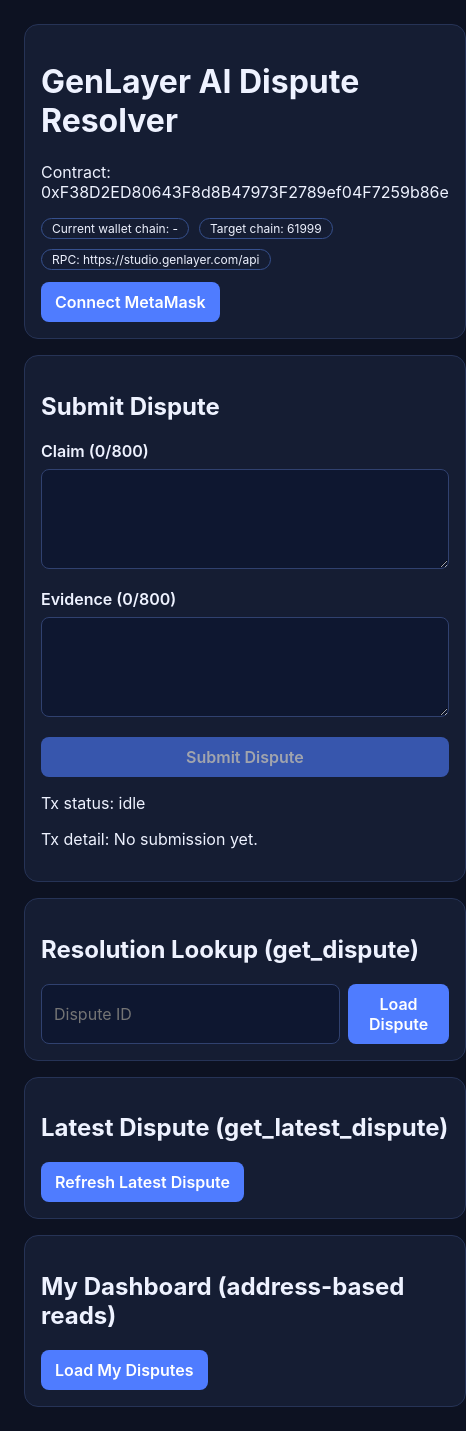
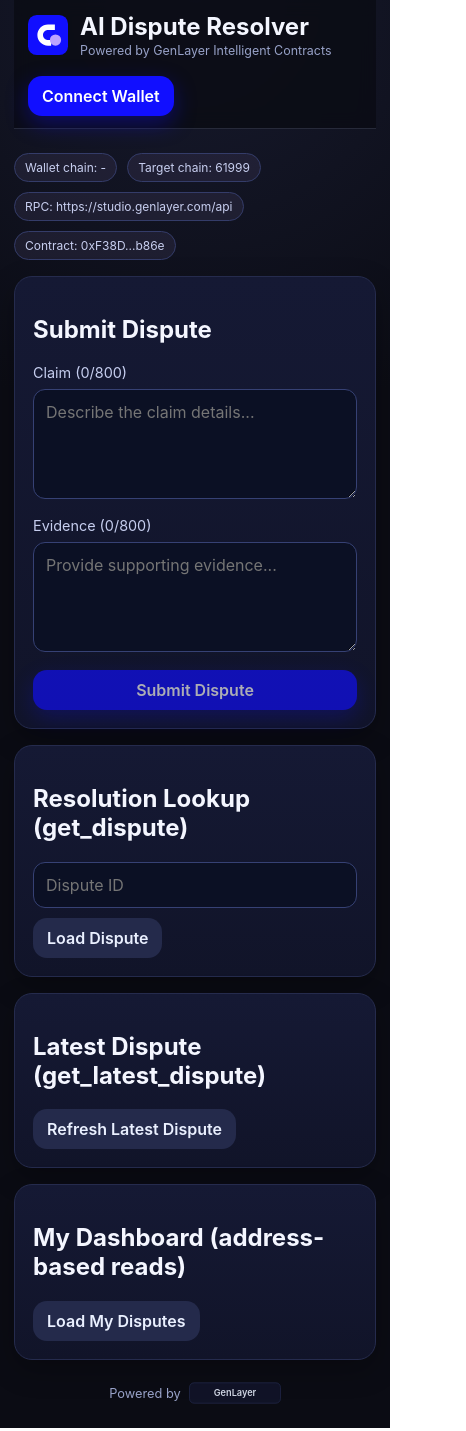
Before and after one commit to iamsuperfly/dispute-resolver-genlayer, a Next.js app: page / in a window 390 px wide. Shown: the whole page, 466 px wide, since content can reach past the window. Built offline with nearby package versions, Linux system fonts and the light colour scheme.

Commit message:
Polish frontend UI and add brand asset placeholders

```diff
--- a/app/globals.css
+++ b/app/globals.css
@@ -2,85 +2,186 @@
   box-sizing: border-box;
 }
 
+:root {
+  --bg: #0b0c14;
+  --panel: #121526;
+  --panel-border: #252b4d;
+  --muted: #98a2c8;
+  --text: #f4f6ff;
+  --primary: #110fff;
+  --primary-soft: #bca2ff;
+  --warning: #f5c55a;
+  --error: #ff929c;
+}
+
 body {
   margin: 0;
-  font-family: Inter, Arial, sans-serif;
-  background: #0d1222;
-  color: #eef2ff;
+  font-family: Inter, system-ui, -apple-system, Segoe UI, Roboto, sans-serif;
+  background: radial-gradient(circle at top, #171a2e 0%, var(--bg) 30%);
+  color: var(--text);
 }
 
-a {
-  color: #9cb5ff;
-}
-
-main {
-  max-width: 1000px;
+.page-shell {
+  max-width: 1050px;
   margin: 0 auto;
-  padding: 24px;
-}
-
-.card {
-  background: #151d33;
-  border: 1px solid #263356;
-  border-radius: 14px;
-  padding: 16px;
-}
-
-.grid {
+  padding: 0 24px 36px;
   display: grid;
   gap: 16px;
 }
 
+.topbar {
+  position: sticky;
+  top: 0;
+  z-index: 10;
+  backdrop-filter: blur(9px);
+  background: rgba(11, 12, 20, 0.85);
+  border-bottom: 1px solid rgba(152, 162, 200, 0.2);
+}
+
+.topbar-inner {
+  max-width: 1050px;
+  margin: 0 auto;
+  padding: 16px 24px;
+  display: flex;
+  justify-content: space-between;
+  gap: 18px;
+  align-items: center;
+  flex-wrap: wrap;
+}
+
+.brand-group { display: flex; align-items: center; gap: 12px; }
+.title { margin: 0; font-size: 1.5rem; }
+.subtitle { margin: 2px 0 0; font-size: 0.78rem; color: var(--muted); }
+
+.wallet-group { display: flex; align-items: center; gap: 10px; flex-wrap: wrap; justify-content: flex-end; }
+.connected { font-size: 0.88rem; color: var(--muted); }
+.connected strong { color: var(--primary-soft); font-family: ui-monospace, SFMono-Regular, Menlo, monospace; }
+
+.meta-row { display: flex; flex-wrap: wrap; gap: 10px; margin-top: 8px; }
+.badge {
+  border: 1px solid #343c69;
+  border-radius: 999px;
+  padding: 6px 10px;
+  font-size: 0.75rem;
+  color: #c8cff0;
+  background: rgba(188, 162, 255, 0.08);
+}
+.contract { margin-left: auto; }
+
+.card {
+  background: linear-gradient(180deg, #151934 0%, #111429 100%);
+  border: 1px solid var(--panel-border);
+  border-radius: 18px;
+  padding: 18px;
+  box-shadow: 0 10px 28px rgba(0, 0, 0, 0.25);
+}
+
+.grid { display: grid; gap: 14px; }
+
 label {
   display: block;
   margin-bottom: 8px;
-  font-weight: 600;
+  color: #c6ceef;
+  font-size: 0.9rem;
 }
 
-input,
-textarea,
-button {
-  font: inherit;
+input, textarea, button { font: inherit; }
+
+input, textarea {
+  width: 100%;
+  border-radius: 12px;
+  border: 1px solid #364174;
+  background: #0b1024;
+  color: var(--text);
+  padding: 12px;
+  transition: border-color 150ms ease;
 }
 
-input,
-textarea {
-  width: 100%;
-  border-radius: 8px;
-  border: 1px solid #30416f;
-  background: #0e1730;
-  color: #eef2ff;
-  padding: 10px 12px;
+input:focus, textarea:focus {
+  outline: none;
+  border-color: var(--primary-soft);
 }
 
-textarea {
-  min-height: 100px;
-  resize: vertical;
+textarea { min-height: 110px; resize: vertical; }
+
+.button {
+  border: 0;
+  border-radius: 14px;
+  padding: 10px 14px;
+  cursor: pointer;
+  font-weight: 600;
+  transition: transform 150ms ease, opacity 150ms ease, background 150ms ease;
 }
 
-button {
-  border: 0;
-  border-radius: 8px;
-  padding: 10px 14px;
-  cursor: pointer;
-  background: #4f7cff;
+.button:hover { transform: translateY(-1px); }
+.button:disabled { cursor: not-allowed; opacity: 0.65; transform: none; }
+.button.full { width: 100%; }
+.button.primary { background: var(--primary); color: white; box-shadow: 0 8px 22px rgba(17, 15, 255, 0.35); }
+.button.primary:hover { background: #0c0bd6; }
+.button.secondary { background: #242a4b; color: #eaf0ff; }
+.button.secondary:hover { background: #2d3560; }
+.button.warning { background: transparent; border: 1px solid var(--warning); color: var(--warning); }
+
+.lookup-row { display: flex; gap: 10px; flex-wrap: wrap; }
+.lookup-row input { flex: 1 1 240px; }
+
+.stepper {
+  display: grid;
+  grid-template-columns: repeat(3, 1fr);
+  gap: 10px;
+  margin: 8px 0 12px;
+}
+.step { text-align: center; color: var(--muted); font-size: 0.8rem; text-transform: capitalize; }
+.step-dot {
+  width: 34px;
+  height: 34px;
+  border-radius: 10px;
+  margin: 0 auto 8px;
+  display: grid;
+  place-items: center;
+  background: #2b325b;
+  color: #b8c0e6;
+  font-weight: 700;
+}
+.step-dot.active {
+  background: var(--primary);
   color: white;
-  font-weight: 600;
+  transform: scale(1.05);
+  box-shadow: 0 0 0 5px rgba(17, 15, 255, 0.2);
 }
 
-button:disabled {
-  opacity: 0.6;
-  cursor: not-allowed;
+.dispute-card {
+  border: 1px solid #303b69;
+  border-radius: 12px;
+  padding: 12px;
+  background: rgba(9, 13, 30, 0.7);
+}
+.dispute-card p { margin: 6px 0; }
+
+.muted { color: var(--muted); }
+.hash {
+  margin-top: 8px;
+  word-break: break-all;
+  font-family: ui-monospace, SFMono-Regular, Menlo, monospace;
+  color: #95a2d6;
+  font-size: 0.78rem;
 }
 
-.badge {
-  display: inline-block;
-  border-radius: 999px;
-  border: 1px solid #36508d;
-  padding: 2px 10px;
-  font-size: 12px;
+.error { color: var(--error); margin: 0; }
+
+.footer {
+  margin-top: 6px;
+  display: flex;
+  align-items: center;
+  justify-content: center;
+  gap: 8px;
+  color: var(--muted);
+  font-size: 0.8rem;
 }
+.footer-brand { display: inline-flex; align-items: center; opacity: 0.88; }
 
-.error {
-  color: #ff9898;
+@media (max-width: 760px) {
+  .page-shell { padding: 0 14px 24px; }
+  .topbar-inner { padding: 12px 14px; }
+  .contract { margin-left: 0; }
 }
--- a/app/page.tsx
+++ b/app/page.tsx
@@ -1,6 +1,7 @@
 "use client";
 
 import { FormEvent, useState } from "react";
+import Image from "next/image";
 import { TransactionStatus } from "genlayer-js/types";
 
 import { useWallet } from "@/app/wallet-provider";
@@ -10,6 +11,11 @@
 
 function shortAddress(address: string) {
   return `${address.slice(0, 6)}...${address.slice(-4)}`;
+}
+
+function getStepState(txStatus: TxStatus, step: "submitted" | "accepted" | "finalized") {
+  const order: Record<string, number> = { idle: 0, submitted: 1, accepted: 2, finalized: 3, failed: -1 };
+  return order[txStatus] >= order[step];
 }
 
 export default function HomePage() {
@@ -154,121 +160,128 @@
   }
 
   return (
-    <main className="grid">
-      <header className="card">
-        <h1>GenLayer AI Dispute Resolver</h1>
-        <p>Contract: {CONTRACT_ADDRESS}</p>
-        <div style={{ display: "flex", gap: 10, flexWrap: "wrap", alignItems: "center" }}>
-          <span className="badge">Current wallet chain: {isConnected ? chainId : "-"}</span>
-          <span className="badge">Target chain: {GENLAYER_CHAIN.id}</span>
-          <span className="badge">RPC: {GENLAYER_CHAIN.rpcUrl}</span>
+    <main className="page-shell">
+      <header className="topbar">
+        <div className="topbar-inner">
+          <div className="brand-group">
+            <Image src="/assets/logos/logo-light.svg" alt="AI Dispute Resolver" width={40} height={40} />
+            <div>
+              <h1 className="title">AI Dispute Resolver</h1>
+              <p className="subtitle">Powered by GenLayer Intelligent Contracts</p>
+            </div>
+          </div>
+
+          <div className="wallet-group">
+            {isConnected ? (
+              <>
+                <span className="connected">Connected as <strong>{shortAddress(account ?? "")}</strong></span>
+                <button onClick={() => disconnect()} type="button" className="button secondary">Disconnect</button>
+                {!isCorrectNetwork && (
+                  <button onClick={() => void ensureNetwork()} type="button" className="button warning">Switch to GenLayer</button>
+                )}
+              </>
+            ) : (
+              <button onClick={() => void connect()} type="button" className="button primary">Connect Wallet</button>
+            )}
+          </div>
         </div>
+      </header>
 
-        <div style={{ marginTop: 12, display: "flex", gap: 10, flexWrap: "wrap", alignItems: "center" }}>
-          {!isConnected ? (
-            <button onClick={() => void connect()} type="button">
-              Connect MetaMask
-            </button>
-          ) : (
-            <>
-              <span>Connected as {shortAddress(account ?? "")}</span>
-              <button onClick={() => disconnect()} type="button">
-                Disconnect
-              </button>
-              {!isCorrectNetwork && (
-                <button onClick={() => void ensureNetwork()} type="button">
-                  Switch to GenLayer
-                </button>
-              )}
-            </>
-          )}
-        </div>
+      <section className="meta-row">
+        <span className="badge">Wallet chain: {isConnected ? chainId : "-"}</span>
+        <span className="badge">Target chain: {GENLAYER_CHAIN.id}</span>
+        <span className="badge">RPC: {GENLAYER_CHAIN.rpcUrl}</span>
+        <span className="badge contract">Contract: {shortAddress(CONTRACT_ADDRESS)}</span>
+      </section>
 
-        {!isCorrectNetwork && isConnected && <p className="error">Wallet is on wrong network. Submissions are blocked.</p>}
-        {walletError && <p className="error">{walletError}</p>}
-      </header>
+      {!isCorrectNetwork && isConnected && <p className="error">Wallet is on wrong network. Submissions are blocked.</p>}
+      {walletError && <p className="error">{walletError}</p>}
 
       <section className="card">
         <h2>Submit Dispute</h2>
         <form className="grid" onSubmit={onSubmit}>
           <div>
             <label htmlFor="claim">Claim ({claim.length}/{MAX_CHARS})</label>
-            <textarea id="claim" maxLength={MAX_CHARS} value={claim} onChange={(event) => setClaim(event.target.value)} />
+            <textarea id="claim" maxLength={MAX_CHARS} value={claim} onChange={(event) => setClaim(event.target.value)} placeholder="Describe the claim details..." />
           </div>
           <div>
             <label htmlFor="evidence">Evidence ({evidence.length}/{MAX_CHARS})</label>
-            <textarea id="evidence" maxLength={MAX_CHARS} value={evidence} onChange={(event) => setEvidence(event.target.value)} />
+            <textarea id="evidence" maxLength={MAX_CHARS} value={evidence} onChange={(event) => setEvidence(event.target.value)} placeholder="Provide supporting evidence..." />
           </div>
-          <button type="submit" disabled={!isConnected || !isCorrectNetwork || txStatus === "submitted" || txStatus === "accepted"}>
+          <button type="submit" className="button primary full" disabled={!isConnected || !isCorrectNetwork || txStatus === "submitted" || txStatus === "accepted"}>
             {txStatus === "submitted" || txStatus === "accepted" ? "Submitting..." : "Submit Dispute"}
           </button>
         </form>
         {formError && <p className="error">{formError}</p>}
-        <p>Tx status: {txStatus}</p>
-        <p>Tx detail: {txStatusMessage}</p>
-        {txHash && <p>Tx hash: {txHash}</p>}
       </section>
+
+      {txHash && (
+        <section className="card">
+          <h2>Transaction Status</h2>
+          <div className="stepper">
+            {(["submitted", "accepted", "finalized"] as const).map((step, index) => (
+              <div className="step" key={step}>
+                <div className={`step-dot ${getStepState(txStatus, step) ? "active" : ""}`}>{index + 1}</div>
+                <span>{step}</span>
+              </div>
+            ))}
+          </div>
+          <p className="muted">{txStatusMessage}</p>
+          <p className="hash">Tx: {txHash}</p>
+        </section>
+      )}
 
       <section className="card">
         <h2>Resolution Lookup (get_dispute)</h2>
-        <form style={{ display: "flex", gap: 8 }} onSubmit={onLookupSubmit}>
+        <form className="lookup-row" onSubmit={onLookupSubmit}>
           <input type="number" min={1} value={lookupId} onChange={(event) => setLookupId(event.target.value)} placeholder="Dispute ID" />
-          <button type="submit">Load Dispute</button>
+          <button type="submit" className="button secondary">Load Dispute</button>
         </form>
-        {isLookupLoading && <p>Loading dispute...</p>}
+        {isLookupLoading && <p className="muted">Loading dispute...</p>}
         {lookupError && <p className="error">{lookupError}</p>}
         {lookedUpDispute && <DisputeView dispute={lookedUpDispute} />}
       </section>
 
       <section className="card">
         <h2>Latest Dispute (get_latest_dispute)</h2>
-        <button onClick={() => void onLoadLatest()} type="button" style={{ width: "fit-content" }}>
-          Refresh Latest Dispute
-        </button>
-        {isLatestLoading && <p>Loading latest dispute...</p>}
+        <button onClick={() => void onLoadLatest()} type="button" className="button secondary">Refresh Latest Dispute</button>
+        {isLatestLoading && <p className="muted">Loading latest dispute...</p>}
         {latestError && <p className="error">{latestError}</p>}
         {!isLatestLoading && latestDispute && <DisputeView dispute={latestDispute} />}
       </section>
 
       <section className="card">
         <h2>My Dashboard (address-based reads)</h2>
-        <button onClick={() => void onLoadDashboard()} type="button" style={{ width: "fit-content" }}>
-          Load My Disputes
-        </button>
-        {isDashboardLoading && <p>Loading your disputes...</p>}
+        <button onClick={() => void onLoadDashboard()} type="button" className="button secondary">Load My Disputes</button>
+        {isDashboardLoading && <p className="muted">Loading your disputes...</p>}
         {dashboardError && <p className="error">{dashboardError}</p>}
-        {myDisputeIds.length > 0 && <p>My dispute IDs: {myDisputeIds.map((id) => id.toString()).join(", ")}</p>}
+        {myDisputeIds.length > 0 && <p className="muted">My dispute IDs: {myDisputeIds.map((id) => id.toString()).join(", ")}</p>}
         <div className="grid">
           {myDisputes.map((dispute) => (
             <DisputeView key={dispute.id.toString()} dispute={dispute} />
           ))}
         </div>
       </section>
+
+      <footer className="footer">
+        <span>Powered by</span>
+        <a href="https://docs.genlayer.com/" target="_blank" rel="noopener noreferrer" className="footer-brand">
+          <Image src="/assets/genlayer/genlayer-wordmark.svg" alt="GenLayer" width={92} height={22} />
+        </a>
+      </footer>
     </main>
   );
 }
 
 function DisputeView({ dispute }: { dispute: Dispute }) {
   return (
-    <article style={{ border: "1px solid #263356", borderRadius: 12, padding: 12 }}>
-      <p>
-        <strong>ID:</strong> {dispute.id.toString()}
-      </p>
-      <p>
-        <strong>Submitter:</strong> {dispute.submitter}
-      </p>
-      <p>
-        <strong>Claim:</strong> {dispute.claim}
-      </p>
-      <p>
-        <strong>Evidence:</strong> {dispute.evidence}
-      </p>
-      <p>
-        <strong>Verdict:</strong> {dispute.verdict || "pending"}
-      </p>
-      <p>
-        <strong>Reason:</strong> {dispute.reason || "No reason"}
-      </p>
+    <article className="dispute-card">
+      <p><strong>ID:</strong> {dispute.id.toString()}</p>
+      <p><strong>Submitter:</strong> {dispute.submitter}</p>
+      <p><strong>Claim:</strong> {dispute.claim}</p>
+      <p><strong>Evidence:</strong> {dispute.evidence}</p>
+      <p><strong>Verdict:</strong> {dispute.verdict}</p>
+      <p><strong>Reason:</strong> {dispute.reason}</p>
     </article>
   );
 }
```
Also changed, not shown: public/assets/README.md, public/assets/genlayer/genlayer-wordmark.svg (added), public/assets/logos/logo-light.svg (added).
